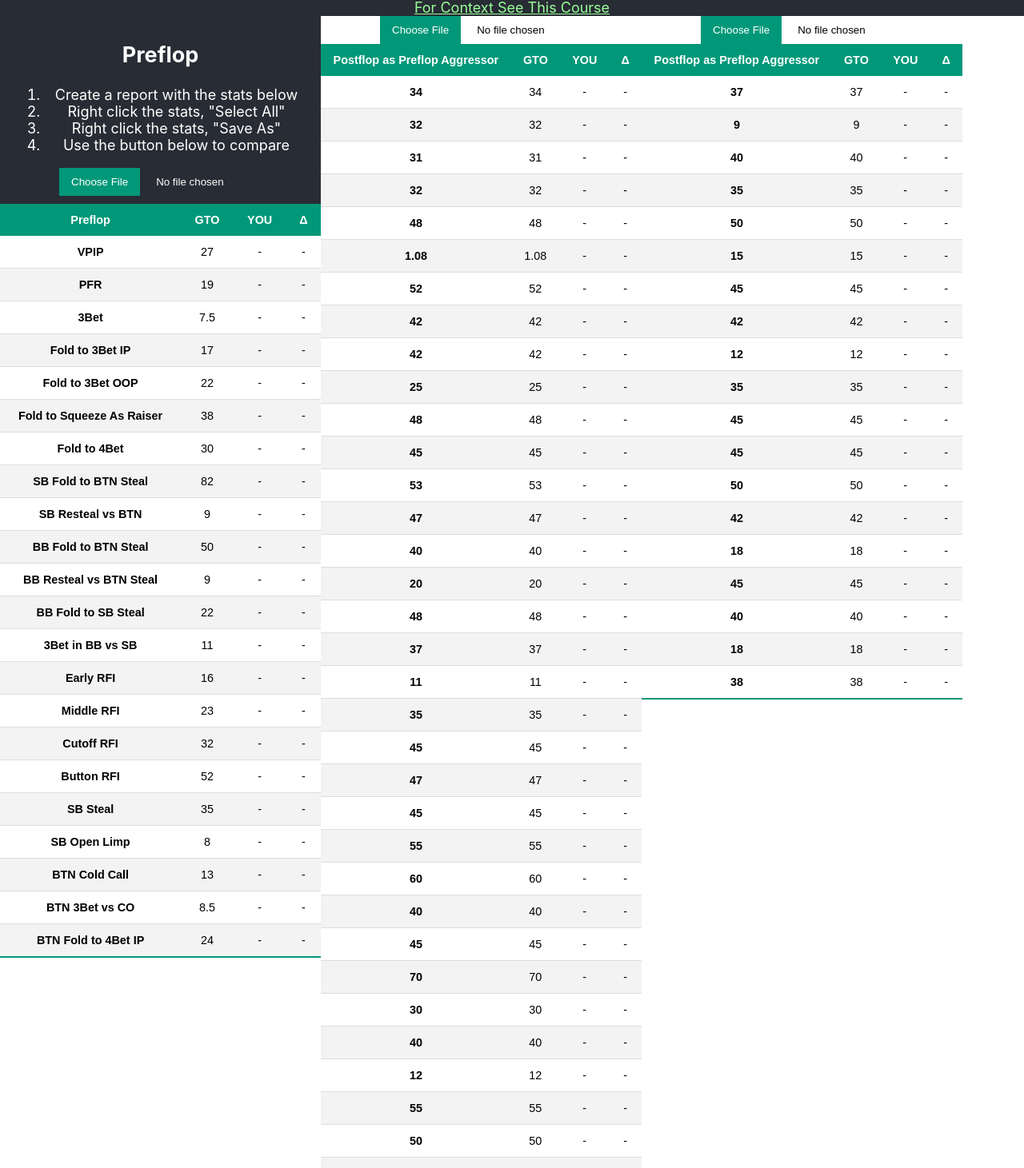
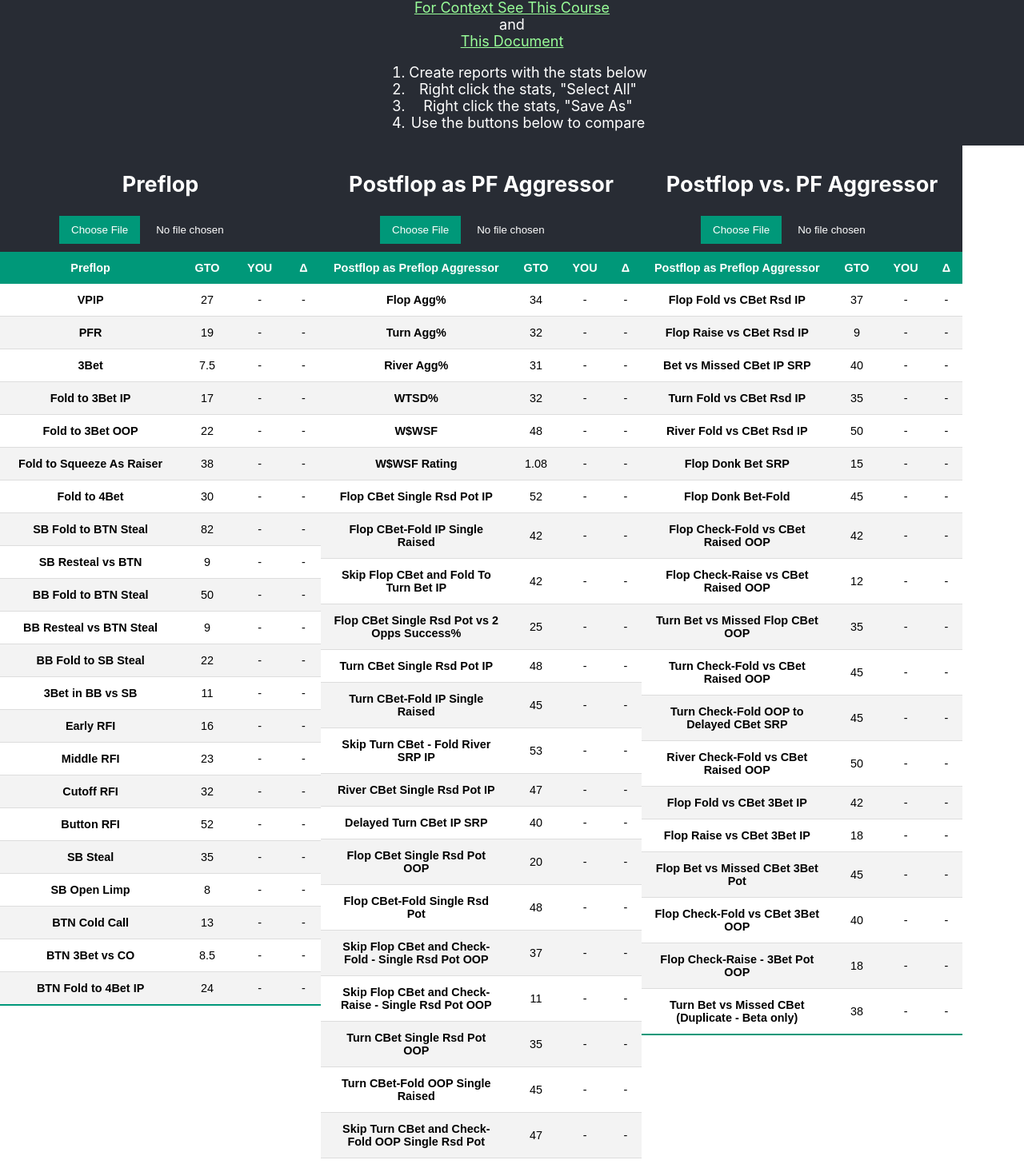
Before and after one commit to HakAl/plodelta, a React (Create React App) app: page / in a window 1280 px wide. Shown: the part 84-1545 px from the top of the page at 80% size. Built offline with nearby package versions, Linux system fonts and the light colour scheme.

Commit message:
added titles for other sections.

```diff
--- a/src/App.js
+++ b/src/App.js
@@ -12,6 +12,16 @@ function App() {
                     <a href={'https://plomastermind.com/lessons/5-0-analysing-your-stats-in-hem3-2/'}
                        className={'link'}
                        target={'_blank'}>For Context See This Course</a>
+                    and
+                    <a href={'https://docs.google.com/spreadsheets/d/1TkjSsPVaCfIKC-JjqfS46LrPDZ3aLJenYWHEjdjeryw/edit?gid=1371458119#gid=1371458119'}
+                       className={'link'}
+                       target={'_blank'}>This Document</a>
+                    <ol>
+                        <li>Create reports with the stats below</li>
+                        <li>Right click the stats, "Select All"</li>
+                        <li>Right click the stats, "Save As"</li>
+                        <li>Use the buttons below to compare</li>
+                    </ol>
                 </div>
             </section>
             <section>
--- a/src/CSVInput.js
+++ b/src/CSVInput.js
@@ -1,8 +1,8 @@
 import {Fragment, useState} from "react";
 import Papa from "papaparse";
 import {
-    GTO_MIDSTAKES_PREFLOP_VALUES,
-    GTO_POSTFLOP_AS_VALUES,
+    GTO_MIDSTAKES_PREFLOP_VALUES, GTO_POSTFLOP_AS_TITLES,
+    GTO_POSTFLOP_AS_VALUES, GTO_POSTFLOP_VS_TITLES,
     GTO_POSTFLOP_VS_VALUES,
     GTO_PREFLOP_KEYS
 } from "./appData";
@@ -54,20 +54,27 @@ function CSVInput() {
         }
     }
 
+    const onPostflopAsInputChange = (evt) => {
+        if (evt && evt.target.files && evt.target.files.length) {
+            Papa.parse(evt.target.files[0], {complete: (results, file)=> {
+                const data = results.data;
+                console.dir(data);
+            }});
+        }
+    }
+
     const postflopAsInputProps = {
         type: "file",
-        className: "csvButton"
+        onChange: onPostflopAsInputChange,
     };
 
     const postflopVersusInputProps = {
         type: "file",
-        className: "csvButton"
     };
 
     const preflopInputProps = {
         type: "file",
         onChange: onPreflopInputChange,
-        className: "csvButton"
     };
     const preflopTableProps = {
         playerValues,
@@ -78,13 +85,13 @@ function CSVInput() {
     const postflopAsTableProps = {
         playerValues,
         title: "Postflop as Preflop Aggressor",
-        gtoTitles: GTO_POSTFLOP_AS_VALUES,
+        gtoTitles: GTO_POSTFLOP_AS_TITLES,
         gtoValues: GTO_POSTFLOP_AS_VALUES
     }
     const postflopVsTableProps = {
         playerValues,
         title: "Postflop as Preflop Aggressor",
-        gtoTitles: GTO_POSTFLOP_VS_VALUES,
+        gtoTitles: GTO_POSTFLOP_VS_TITLES,
         gtoValues: GTO_POSTFLOP_VS_VALUES
     }
 
@@ -94,22 +101,22 @@ function CSVInput() {
                 <div className={'column'}>
                     <div className={'App-instructions'}>
                         <h2>Preflop</h2>
-                        <ol>
-                            <li>Create a report with the stats below</li>
-                            <li>Right click the stats, "Select All"</li>
-                            <li>Right click the stats, "Save As"</li>
-                            <li>Use the button below to compare</li>
-                        </ol>
                         <input {...preflopInputProps} />
                     </div>
                     <GTOTable {...preflopTableProps} />
                 </div>
                 <div className={'column'}>
-                    <input {...postflopAsInputProps} />
+                    <div className={'App-instructions'}>
+                        <h2>Postflop as PF Aggressor</h2>
+                        <input {...postflopAsInputProps} />
+                    </div>
                     <GTOTable {...postflopAsTableProps} />
                 </div>
                 <div className={'column'}>
-                    <input {...postflopVersusInputProps} />
+                    <div className={'App-instructions'}>
+                        <h2>Postflop vs. PF Aggressor</h2>
+                        <input {...postflopVersusInputProps} />
+                    </div>
                     <GTOTable {...postflopVsTableProps} />
                 </div>
             </div>
--- a/src/appData.js
+++ b/src/appData.js
@@ -21,6 +21,44 @@ export const GTO_MIDSTAKES_PREFLOP_VALUES =[
     13,
     8.5,
     24
+];
+
+export const GTO_POSTFLOP_AS_TITLES =[
+    "Flop Agg%",
+    "Turn Agg%",
+    "River Agg%",
+    "WTSD%",
+    "W$WSF",
+    "W$WSF Rating",
+    "Flop CBet Single Rsd Pot IP",
+    "Flop CBet-Fold IP Single Raised",
+    "Skip Flop CBet and Fold To Turn Bet IP",
+    "Flop CBet Single Rsd Pot vs 2 Opps Success%",
+    "Turn CBet Single Rsd Pot IP",
+    "Turn CBet-Fold IP Single Raised",
+    "Skip Turn CBet - Fold River SRP IP",
+    "River CBet Single Rsd Pot IP",
+    "Delayed Turn CBet IP SRP",
+    "Flop CBet Single Rsd Pot OOP",
+    "Flop CBet-Fold Single Rsd Pot",
+    "Skip Flop CBet and Check-Fold - Single Rsd Pot OOP",
+    "Skip Flop CBet and Check-Raise - Single Rsd Pot OOP",
+    "Turn CBet Single Rsd Pot OOP",
+    "Turn CBet-Fold OOP Single Raised",
+    "Skip Turn CBet and Check-Fold OOP Single Rsd Pot",
+    "River CBet Single Rsd Pot OOP",
+    "Skip River CBet and Check-Fold OOP Single Rsd Pot",
+    "Flop CBet 3BetPot IP",
+    "Flop CBet-Fold IP 3Bet Pot",
+    "Flop CBet 3BetPot OOP",
+    "Skip Flop CBet and Check-Fold - 3Bet Pot OOP",
+    "Flop CBet-Fold 3BetPot",
+    "Skip CBet and Fold 3Bet+ Pot",
+    "Skip Flop CBet and Check-Raise - 3Bet Pot OOP",
+    "Turn CBet 3BetPot IP",
+    "Skip Turn CBet - Fold River 3Bet+ Pot IP",
+    "Turn CBet 3BetPot OOP",
+    "Skip Turn CBet - Check Fold 3Bet+ Pot OOP",
 ];
 
 export const GTO_POSTFLOP_AS_VALUES =[
@@ -59,6 +97,28 @@ export const GTO_POSTFLOP_AS_VALUES =[
     50,
     45,
     50
+];
+
+export const GTO_POSTFLOP_VS_TITLES =[
+    "Flop Fold vs CBet Rsd IP",
+    "Flop Raise vs CBet Rsd IP",
+    "Bet vs Missed CBet IP SRP ",
+    "Turn Fold vs CBet Rsd IP",
+    "River Fold vs CBet Rsd IP",
+    "Flop Donk Bet SRP",
+    "Flop Donk Bet-Fold",
+    "Flop Check-Fold vs CBet Raised OOP",
+    "Flop Check-Raise vs CBet Raised OOP",
+    "Turn Bet vs Missed Flop CBet OOP",
+    "Turn Check-Fold vs CBet Raised OOP",
+    "Turn Check-Fold OOP to Delayed CBet SRP",
+    "River Check-Fold vs CBet Raised OOP",
+    "Flop Fold vs CBet 3Bet IP",
+    "Flop Raise vs CBet 3Bet IP",
+    "Flop Bet vs Missed CBet 3Bet Pot",
+    "Flop Check-Fold vs CBet 3Bet OOP",
+    "Flop Check-Raise - 3Bet Pot OOP",
+    "Turn Bet vs Missed CBet (Duplicate - Beta only)"
 ];
 
 export const GTO_POSTFLOP_VS_VALUES =[
```
